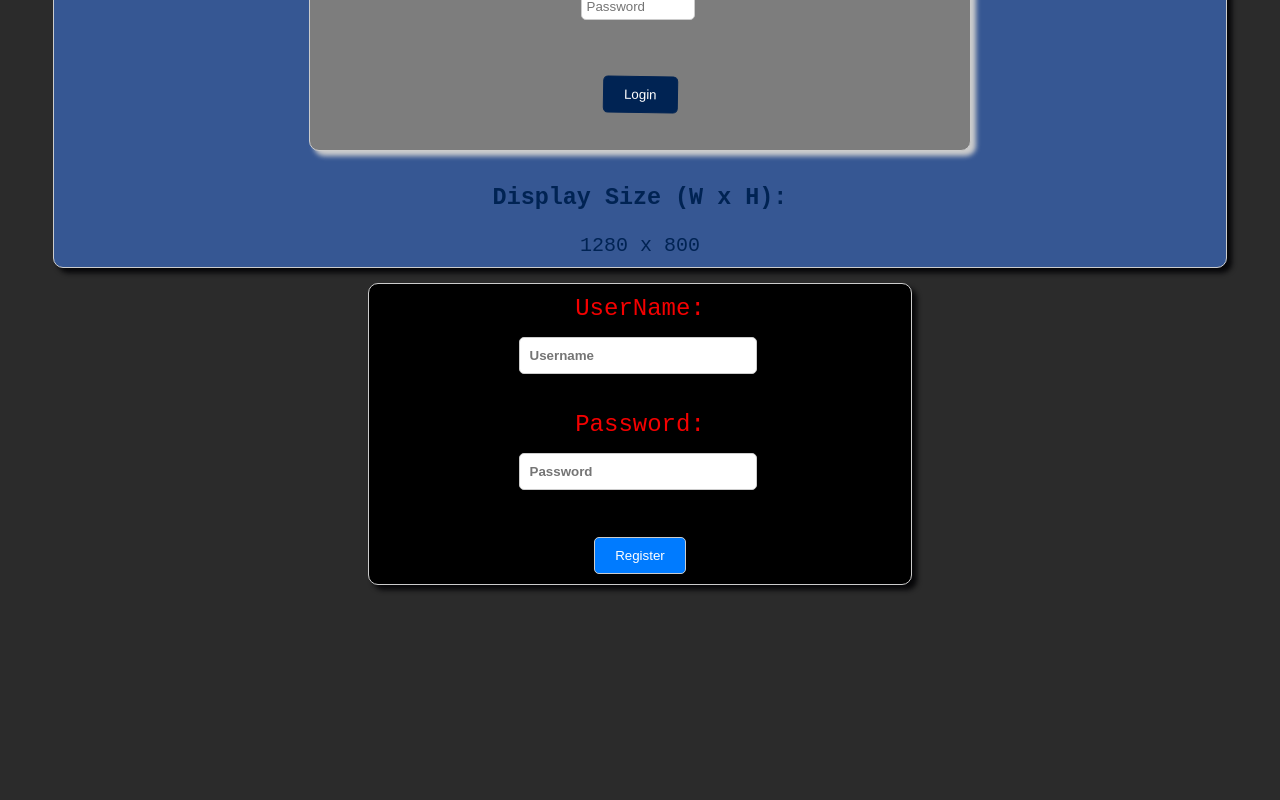
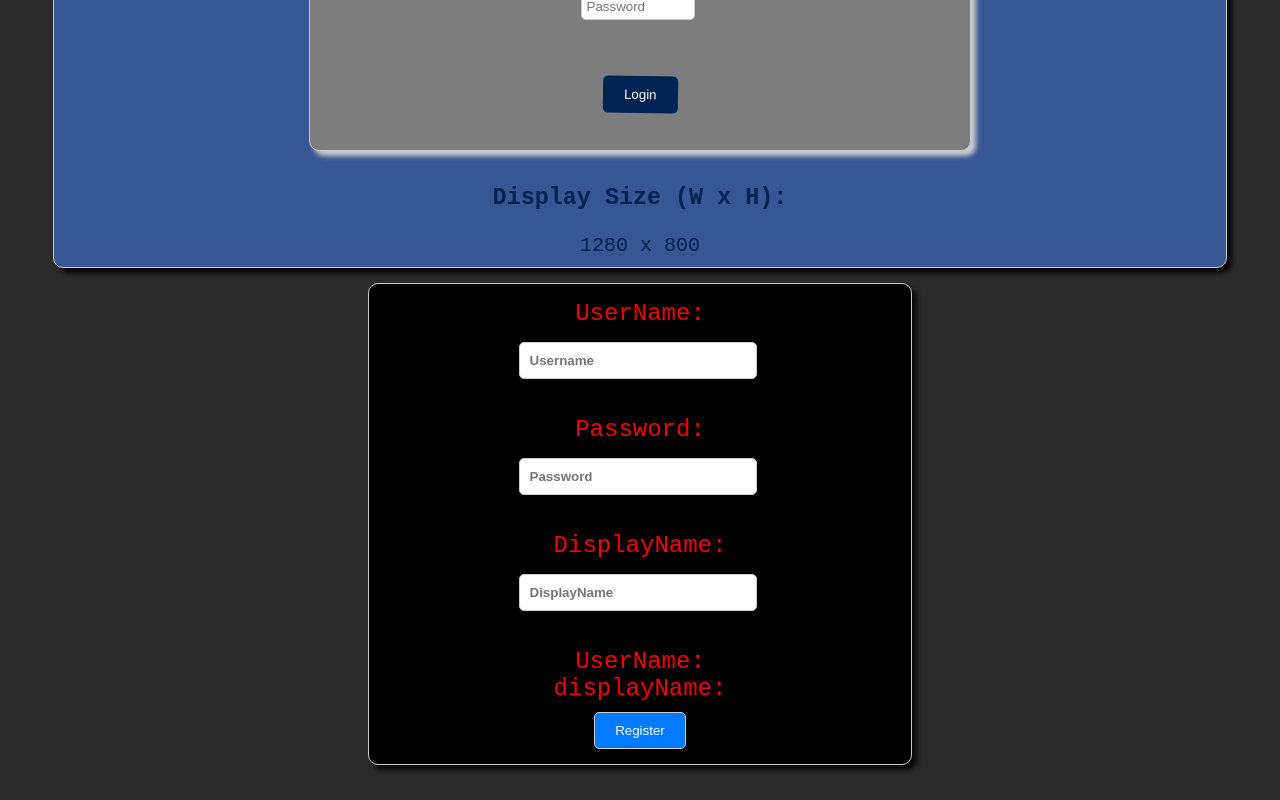
Before and after one commit to 57Ajay/AllReact, a React (Vite) app: page / in a window 1280 px wide. Shown: the part 1214-2014 px from the top of the page. Before the commit the page ends 1834 px from the top, so only its background shows below. Built offline with nearby package versions, Linux system fonts and the light colour scheme.

Commit message:
changing RegisterForm states

```diff
--- a/src/components/Box.css
+++ b/src/components/Box.css
@@ -98,7 +98,7 @@
     padding: 15px;
     margin: 15px;
     width: 40vw;
-    height: 270px;
+    height: 450px;
     margin-left: auto;
     margin-right: auto;
 
@@ -121,7 +121,7 @@
 
 .register-box:hover{
     width: 50vw;
-    height: 300px;
+    height: 500px;
 }
 
 .register-box .RegisterInput{
--- a/src/components/RegisterForm.jsx
+++ b/src/components/RegisterForm.jsx
@@ -3,21 +3,44 @@ import { Fragment, useState } from "react";
 const RegisterForm = ()=>{
     const [UserName, setUserName] = useState("");
     const [Password, setPassword] = useState("");
+    const [displayName, setDisplayName] = useState("");
+
+    const userSet = (e)=>{
+        setUserName(e.target.value);
+    };
+
+    const passSet = (e)=>{
+        setPassword(e.target.value);
+    };
+
+    const displaySet = (e)=>{
+        setDisplayName(e.target.value);
+    };
 
     return(
         <Fragment>
             <form>
-                <label htmlFor="UserName">
+                <label htmlFor="RegisterUserName">
                     UserName:
                     <input id="RegisterUserName" className="RegisterInput" type="text" autoComplete="register-password" placeholder="Username"
-                    name="UserName" />
-                </label>
-                <br />
-                <label htmlFor="Password">
+                    name="UserName" value={UserName} onChange={userSet} maxLength={11} />
+                </label><br />
+
+                <label htmlFor="RegisterPassword">
                     Password:
                     <input className="RegisterInput" id="RegisterPassword" type="password" autoComplete="register-password" placeholder="Password"
-                    name="Password"/>
+                    name="Password" value={Password} onChange={passSet} maxLength={17} />
                 </label><br />
+
+                <label htmlFor="RegisterPassword">
+                    DisplayName:
+                    <input className="RegisterInput" id="RegisterDisplayName" type="text" autoComplete="register-DisplayName" placeholder="DisplayName"
+                    name="DisplayName" value={displayName} onChange={displaySet} maxLength={11} />
+                </label><br />
+                <div>
+                    UserName: {UserName}<br />
+                    displayName: {displayName}
+                </div>
                 <button type="submit" className="RegisterButton">Register</button>
             </form>
         </Fragment>
```
